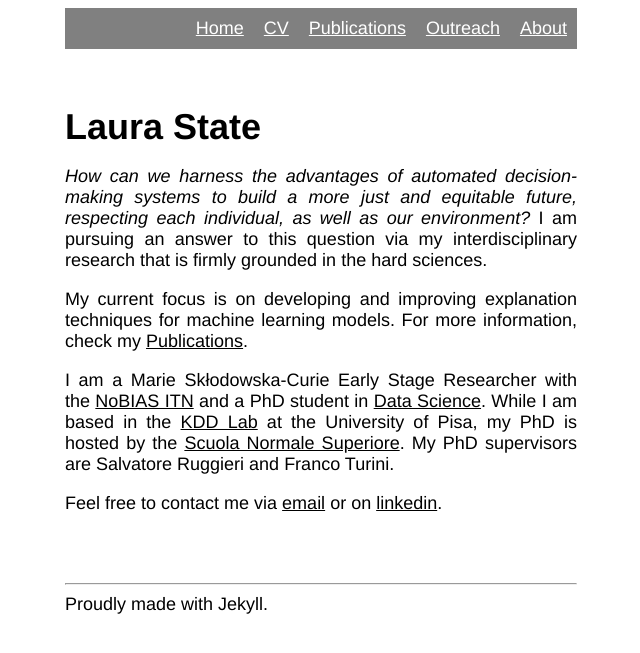
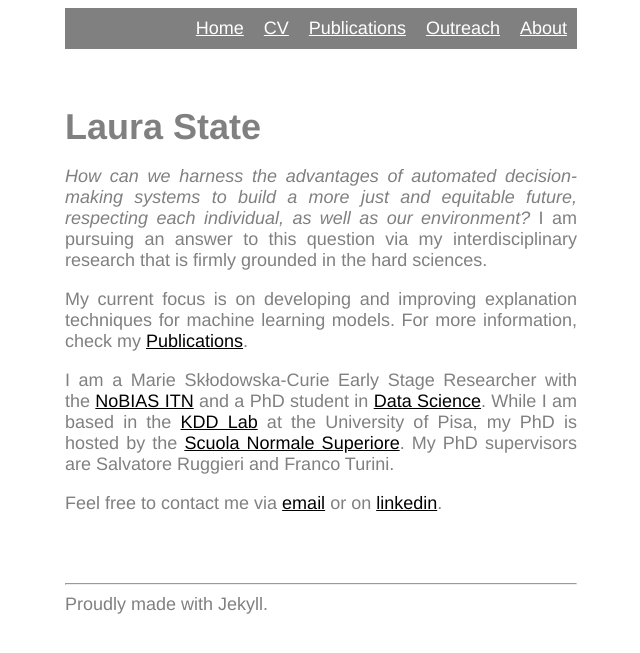
Before and after one commit to lstate/lstate.github.io, a Jekyll site: the page built from _pages/index.markdown, in a window 1280 px wide. Shown: the top 653 px of the page, without its empty margins (319-959 px from the left). Built offline with Jekyll 4.4.1, drawn with Linux system fonts in a browser that asks for light colours.

Commit message:
Update _general.scss
black to grey

```diff
--- a/_sass/_general.scss
+++ b/_sass/_general.scss
@@ -9,7 +9,7 @@
 body {
   font-size: 18px;
   font-family: Helvetica;
-  color: black;
+  color: grey;
   background-color: white;
 
   margin-left: 30%;
@@ -21,7 +21,7 @@ body {
 
 .title {
   font-size: 36px;
-  color: black;
+  color: grey;
   font-family: Helvetica;
   font-weight: bold;
 }
```
